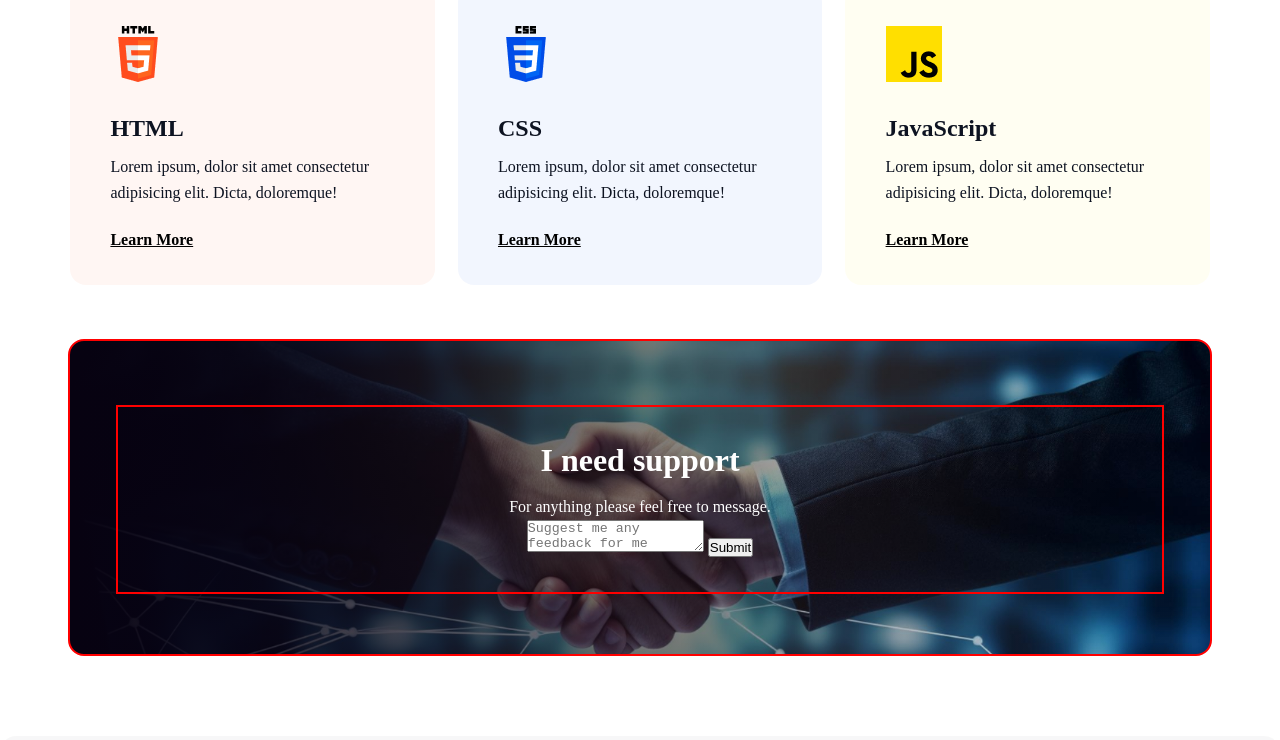
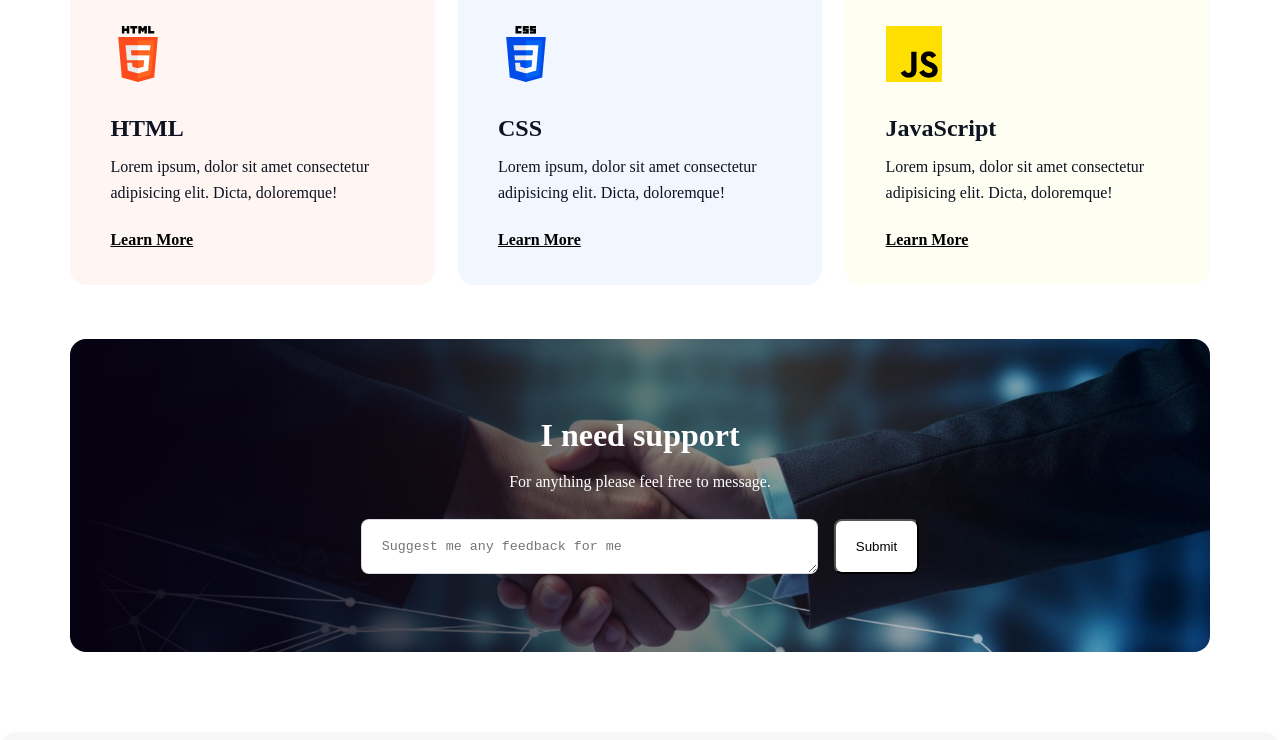
Before and after one commit to noushinsaad/assignment01, a plain HTML site: page index.html in a window 1280 px wide. Shown: the part 3322-4062 px from the top of the page. Drawn offline with Linux system fonts and the light colour scheme; a web font is replaced by a local one.

Commit message:
resolve the remaining styles of section5

```diff
--- a/index.html
+++ b/index.html
@@ -160,9 +160,9 @@
         <div class="support-container">
             <h2 id="support-title">I need support</h2>
             <p id="support-des">For anything please feel free to message.</p>
-            <div>
-                <textarea placeholder="Suggest me any feedback for me" name="" id=""></textarea>
-                <button>Submit</button>
+            <div id="message-area">
+                <textarea placeholder="Suggest me any feedback for me" name="" id="message" cols="50" rows="1"></textarea>
+                <button id="submit-btn">Submit</button>
             </div>
         </div>
     </section>
--- a/styles/style.css
+++ b/styles/style.css
@@ -311,19 +311,22 @@ nav .primary-btn {
 .section-5 {
     width: 1140px;
     height: 313px;
-    border: 2px solid red;
+    background-image: linear-gradient(to right, #070211 0%, #07021100 100%), url('../assets/handshake.jpg');
+    background-position: center;
+    background-size: cover;
+    /* border: 2px solid red; */
     border-radius: 16px;
     margin: 0 auto;
     margin-top: 50px;
-    background-image: linear-gradient(to right, #070211 0%, #07021100 100%), url('../assets/handshake.jpg');
-    background-position: center;
-    background-size: cover;
+    display: flex;
+    flex-direction: column;
+    justify-content: center;
+    align-items: center;
 }
 
 .support-container {
     width: 1044px;
     height: 185px;
-    border: 2px solid red;
     margin: 64px auto;
     display: flex;
     flex-direction: column;
@@ -350,6 +353,25 @@ nav .primary-btn {
     letter-spacing: 0%;
     /* text-align: center; */
     margin-top: 16px;
+}
+
+#message-area {
+    display: flex;
+    gap: 16px;
+    margin-top: 24px;
+}
+
+#message {
+    border: 1px solid rgba(13, 19, 33, 0.15);
+    border-radius: 8px;
+    background: rgb(255, 255, 255);
+    padding: 19px 20px;
+}
+
+#submit-btn {
+    border-radius: 8px;
+    background: rgb(255, 255, 255);
+    padding: 17px 20px;
 }
 
 /* footer section styles */
```
